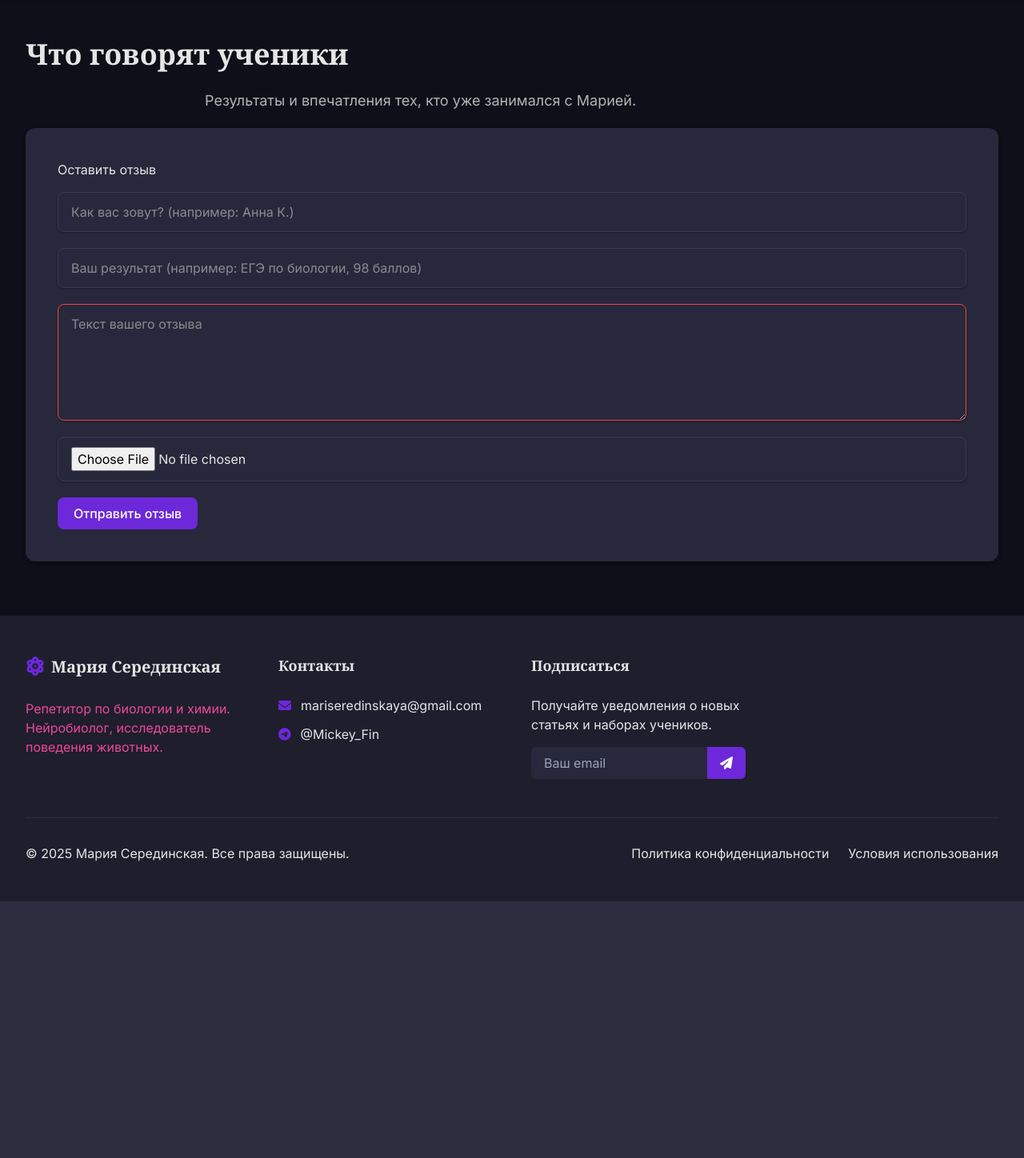
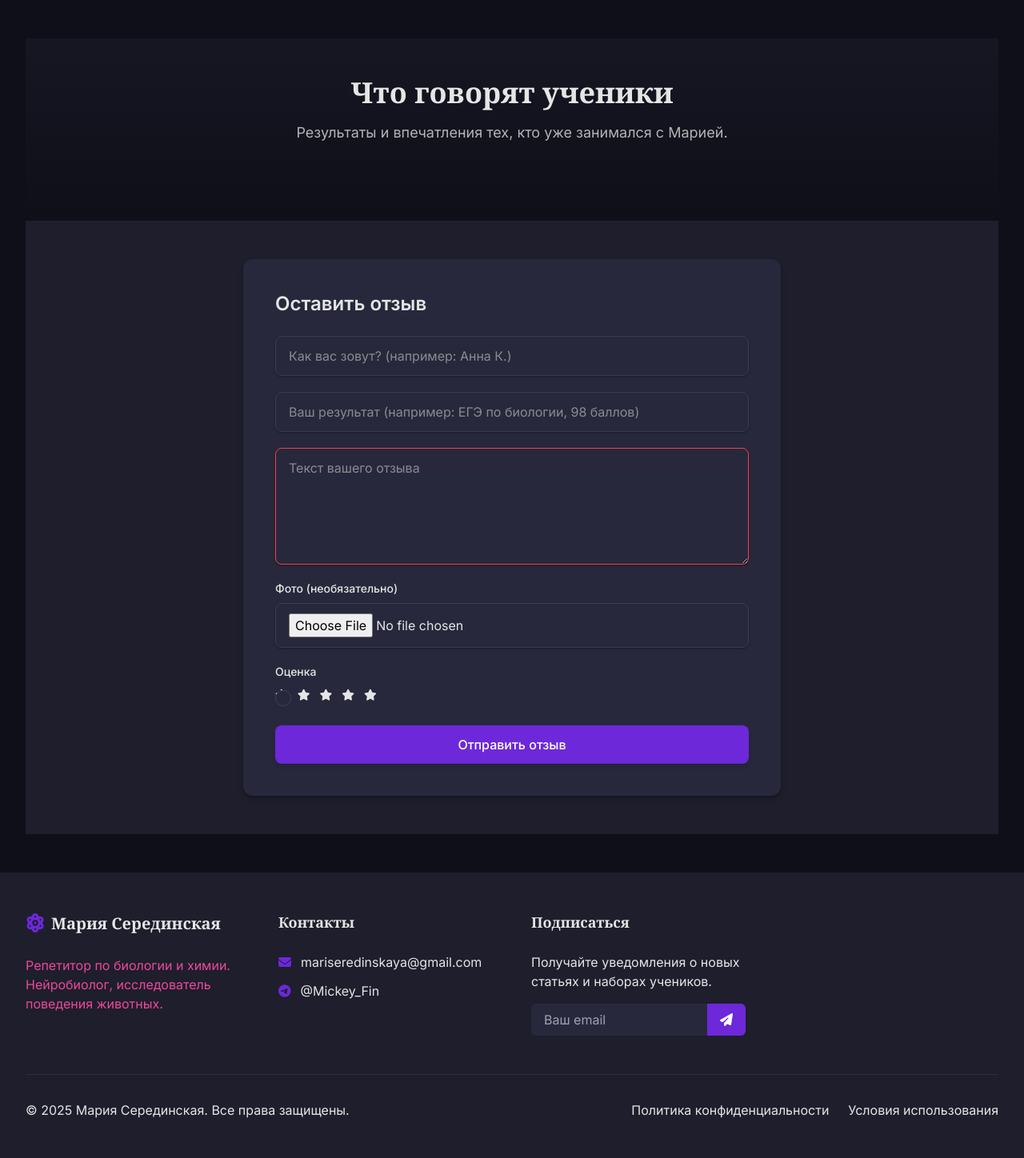
Before and after one commit to ErnestoAizenberg/maria-tutor, a Django app: page /reviews/ in a window 1280 px wide. Shown: the part 80-1528 px from the top of the page at 80% size. Before the commit the page ends 1207 px from the top, so only its background shows below. Run offline with Django 5.2, Linux system fonts and the light colour scheme; data that the repository does not hold is empty; some libraries are stand-ins or nearby versions.

Commit message:
enhance reviews page

```diff
--- a/main/templates/main/reviews.html
+++ b/main/templates/main/reviews.html
@@ -1,65 +1,126 @@
 {% extends 'main/base2.html' %}
 
 {% block content %}
-<h2 class="text-3xl sm:text-4xl font-serif font-bold mb-6">Что говорят ученики</h2>
+<section class="py-12 px-4 sm:px-6 lg:px-8 bg-gradient-to-b from-[rgba(var(--color-bg-card),0.3)] to-transparent">
+    <div class="max-w-7xl mx-auto">
+        <div class="text-center mb-12">
+            <h2 class="text-3xl sm:text-4xl font-serif font-bold mb-4 text-[rgb(var(--color-text))]">Что говорят ученики</h2>
             <p class="max-w-3xl mx-auto text-lg" style="color: rgb(var(--color-text-secondary));">
                 Результаты и впечатления тех, кто уже занимался с Марией.
             </p>
+        </div>
 
+        <div class="grid gap-8 md:grid-cols-2 lg:grid-cols-3">
             {% for review in reviews %}
-    <div class="testimonial-card p-8 rounded-xl">
-        <div class="flex items-center mb-4">
-            <div class="flex-shrink-0 h-12 w-12 rounded-full flex items-center justify-center"
-                 style="background-color: rgba(var(--color-primary), 0.1); color: rgb(var(--color-primary));">
-                <i class="fas fa-user"></i>
+            <div class="relative group overflow-hidden p-6 rounded-xl bg-[rgb(var(--color-bg-card))] shadow-lg hover:shadow-xl transition-all duration-300 border border-[rgb(var(--color-border))] hover:-translate-y-1">
+                <!-- Декоративный элемент -->
+                <div class="absolute top-0 left-0 w-full h-1 bg-gradient-to-r from-[rgb(var(--color-primary))] to-[rgb(var(--color-accent))]"></div>
+
+                <!-- Заголовок отзыва -->
+                <div class="flex items-center mb-6">
+                    <div class="flex-shrink-0 h-14 w-14 rounded-full flex items-center justify-center bg-gradient-to-br from-[rgba(var(--color-primary),0.1)] to-[rgba(var(--color-accent),0.1)] text-[rgb(var(--color-primary))] dark:from-[rgba(var(--color-primary),0.2)] dark:to-[rgba(var(--color-accent),0.2)] dark:text-[rgba(var(--color-primary),0.8)] shadow-inner">
+                        {% if review.author_photo %}
+                            <img src="{{ review.author_photo.url }}" alt="{{ review.author_name }}" class="h-full w-full rounded-full object-cover">
+                        {% else %}
+                            <i class="fas fa-user text-xl"></i>
+                        {% endif %}
                     </div>
                     <div class="ml-4">
-                <h4 class="font-bold">{{ review.author_name }}</h4>
-                <p class="text-sm" style="color: rgb(var(--color-text-secondary));">{{ review.achievement }}</p>
+                        <h4 class="font-bold text-lg text-[rgb(var(--color-text))]">{{ review.author_name }}</h4>
+                        <p class="text-sm text-[rgb(var(--color-primary))]">{{ review.achievement }}</p>
                     </div>
                 </div>
-        <p class="italic" style="color: rgb(var(--color-text-secondary));">
-            "{{ review.content }}"
+
+                <!-- Текст отзыва -->
+                <blockquote class="relative">
+                    <div class="absolute top-0 left-0 text-6xl text-[rgba(var(--color-text-secondary),0.2)] font-serif">"</div>
+                    <p class="relative z-10 italic text-[rgb(var(--color-text-secondary))] pl-8 pt-4 text-justify">
+                        {{ review.content }}
                     </p>
+                    <div class="absolute bottom-0 right-0 text-6xl text-[rgba(var(--color-text-secondary),0.2)] font-serif">"</div>
+                </blockquote>
+
+                <!-- Рейтинг (если есть) -->
+                {% if review.rating %}
+                <div class="mt-6 flex items-center">
+                    <div class="flex text-[rgb(var(--color-accent))]">
+                        {% for i in "12345" %}
+                            {% if forloop.counter <= review.rating %}
+                                <i class="fas fa-star"></i>
+                            {% else %}
+                                <i class="far fa-star"></i>
+                            {% endif %}
+                        {% endfor %}
+                    </div>
+                    <span class="ml-2 text-sm text-[rgb(var(--color-text-secondary))]">{{ review.rating }}/5</span>
+                </div>
+                {% endif %}
             </div>
             {% endfor %}
+        </div>
+    </div>
+</section>
 
-<div class="container my-form-container my-5">
-    <h2 class="mb-4">Оставить отзыв</h2>
+<section class="py-12 px-4 sm:px-6 lg:px-8 bg-[rgb(var(--color-bg-secondary))]">
+    <div class="max-w-2xl mx-auto">
+        <div class="my-form-container">
+            <h2 class="text-2xl font-bold mb-6 text-[rgb(var(--color-text))]">Оставить отзыв</h2>
 
             {% if messages %}
+                <div class="mb-6">
                     {% for message in messages %}
-            <div class="alert alert-{{ message.tags }}">{{ message }}</div>
+                        <div class="alert alert-{{ message.tags }} p-4 rounded-lg mb-4 text-[rgb(var(--color-text))] bg-[rgba(var(--color-primary),0.1)] border border-[rgba(var(--color-primary),0.3)]">
+                            {{ message }}
+                        </div>
                     {% endfor %}
+                </div>
             {% endif %}
 
             <form method="post" enctype="multipart/form-data" action="/add_review/" class="my-form">
                 {% csrf_token %}
 
                 <div class="form-group">
-          {# {{ form.author_name.label_tag }}#}
                     {{ form.author_name }}
-            {# <small class="form-text text-muted">{{ form.author_name.help_text }}</small>#}
+                    <div class="error-message text-[rgb(239,68,68)] text-sm mt-1"></div>
                 </div>
 
                 <div class="form-group">
-          {#{{ form.achievement.label_tag }}#}
                     {{ form.achievement }}
-            {#<small class="form-text text-muted">{{ form.achievement.help_text }}</small>#}
+                    <div class="error-message text-[rgb(239,68,68)] text-sm mt-1"></div>
                 </div>
 
                 <div class="form-group">
-          {# {{ form.content.label_tag }}#}
                     {{ form.content }}
+                    <div class="error-message text-[rgb(239,68,68)] text-sm mt-1"></div>
                 </div>
 
                 <div class="form-group">
-          {#{{ form.author_photo.label_tag }}#}
+                    <label class="block mb-2 text-sm font-medium text-[rgb(var(--color-text))]" for="id_author_photo">
+                        Фото (необязательно)
+                    </label>
                     {{ form.author_photo }}
+                    <div class="error-message text-[rgb(239,68,68)] text-sm mt-1"></div>
                 </div>
 
-        <button type="submit" class="btn btn-primary">Отправить отзыв</button>
+                <div class="form-group">
+                    <label class="block mb-2 text-sm font-medium text-[rgb(var(--color-text))]" for="id_rating">
+                        Оценка
+                    </label>
+                    <div class="flex items-center">
+                        {% for i in "54321" %}
+                            <input type="radio" id="id_rating_{{ i }}" name="rating" value="{{ i }}" class="mr-1" {% if forloop.first %}checked{% endif %}>
+                            <label for="id_rating_{{ i }}" class="mr-3 text-[rgb(var(--color-accent))]">
+                                <i class="fas fa-star"></i>
+                            </label>
+                        {% endfor %}
+                    </div>
+                </div>
+
+                <button type="submit" class="btn btn-primary w-full py-3 px-6 rounded-lg bg-[rgb(var(--color-primary))] hover:bg-[rgb(var(--color-primary-dark))] text-white font-medium transition-all duration-300 transform hover:-translate-y-1 shadow-md hover:shadow-lg">
+                    Отправить отзыв
+                </button>
             </form>
         </div>
-
+    </div>
+</section>
 {% endblock %}
```
Lines whose indentation alone changed are shown as unchanged.
